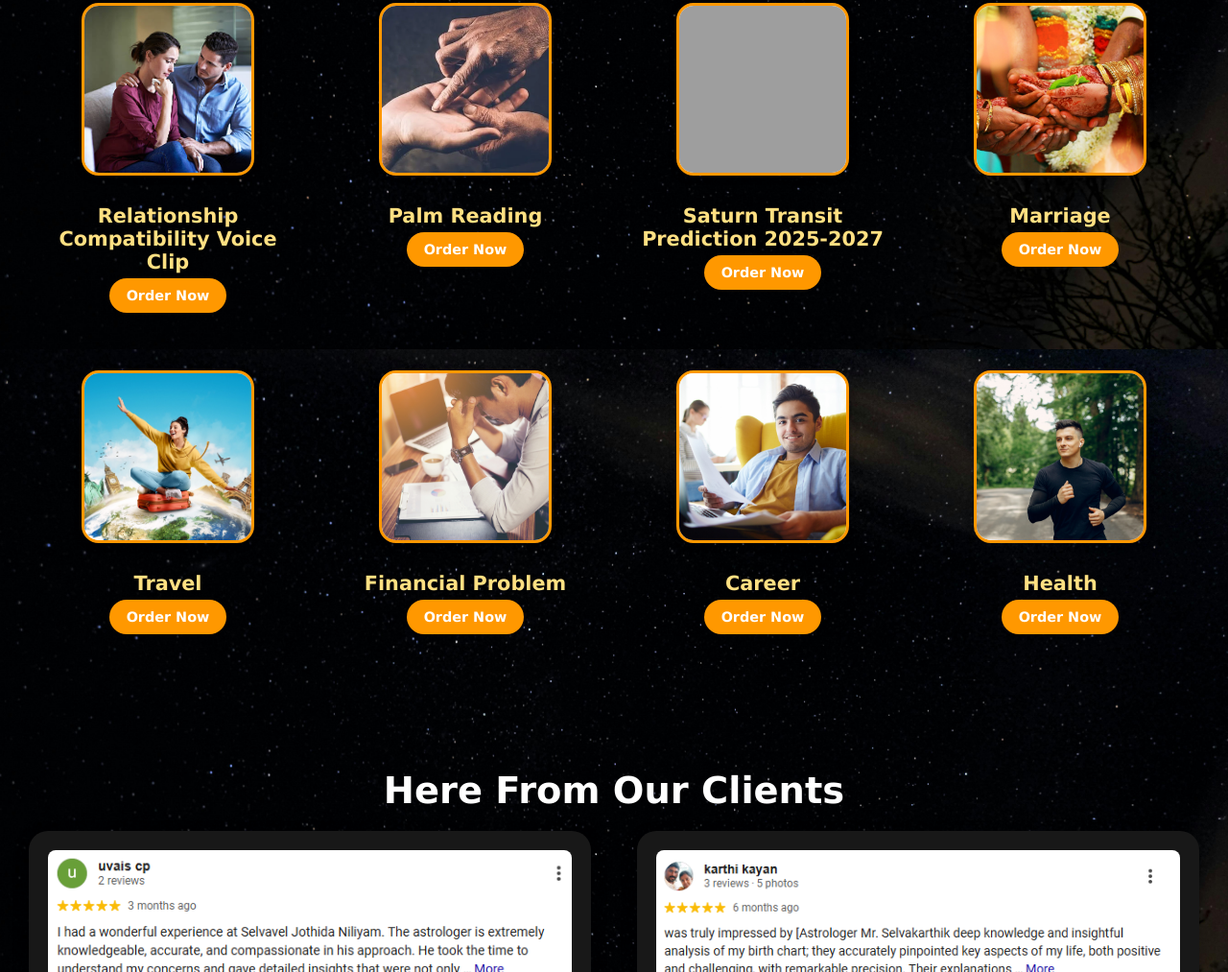
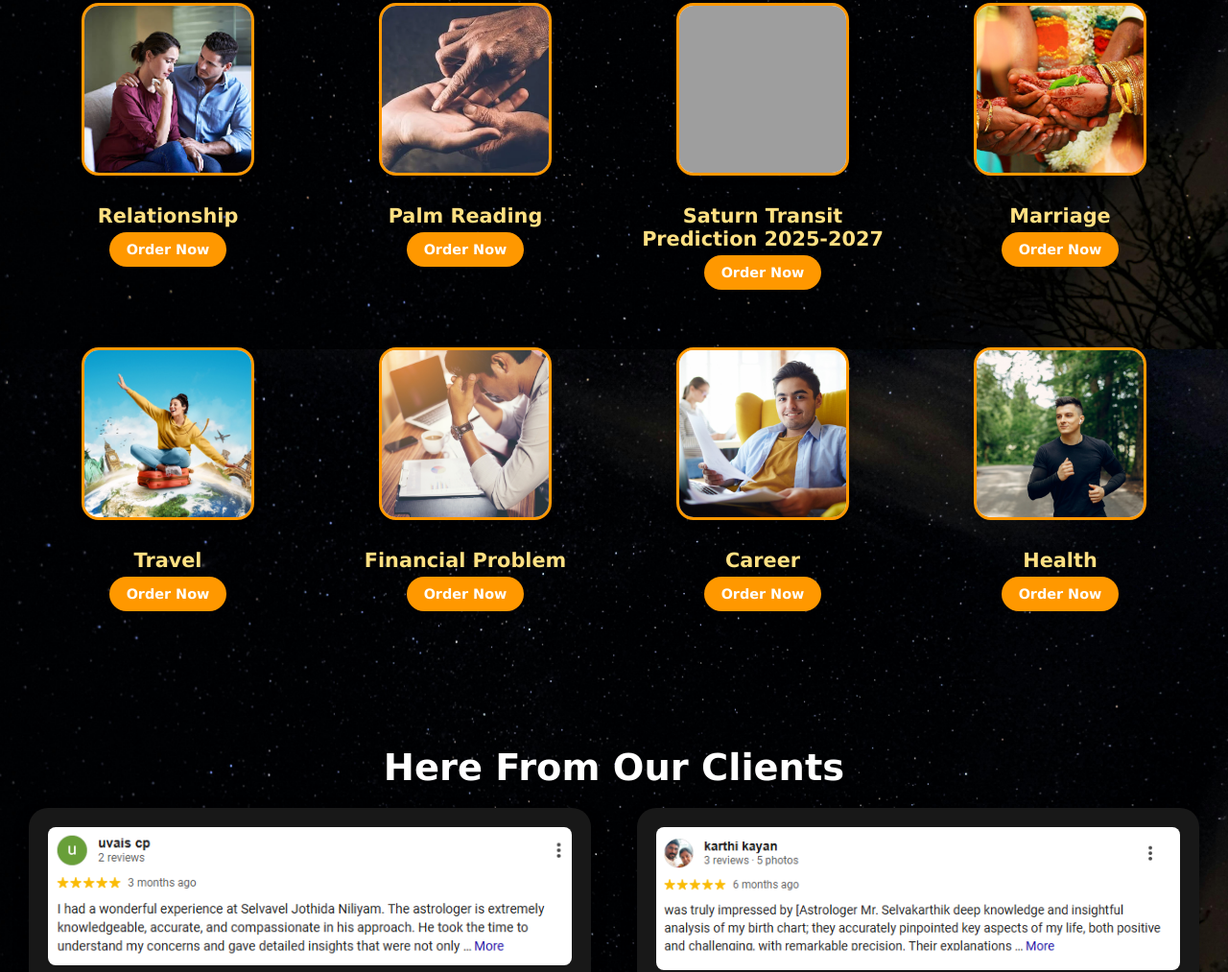
Before and after one commit to CreativeAds98/Astro-Selvavel, a plain HTML site: page index.html in a window 1280 px wide. Shown: the part 2036-3049 px from the top of the page at 96% size. Drawn offline with nearby package versions, Linux system fonts and the light colour scheme; no server answers; grey boxes are pictures that could not be loaded.

Commit message:
minor changes

```diff
--- a/index.html
+++ b/index.html
@@ -157,7 +157,7 @@
         <div class="astro-leaf-card" id="horoscopes">
         <div class="astro-leaf-shape"></div>
         <img src="img/p-5.jpg" alt="">
-        <h3>Relationship Compatibility Voice Clip</h3>
+        <h3>Relationship </h3>
         <button class="astro-order-btn">
         <a href="form.html" style="color: white; text-decoration: none;">Order Now</a>
          </button>
```
